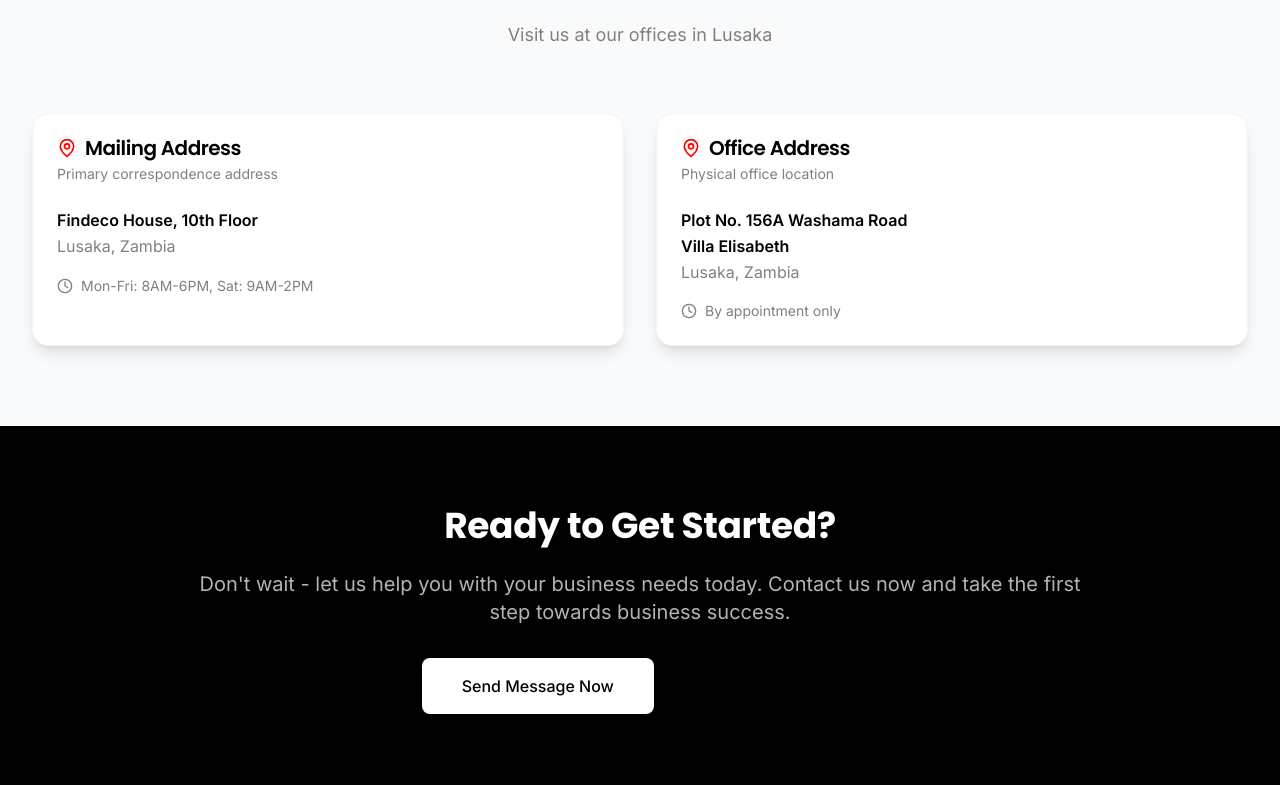
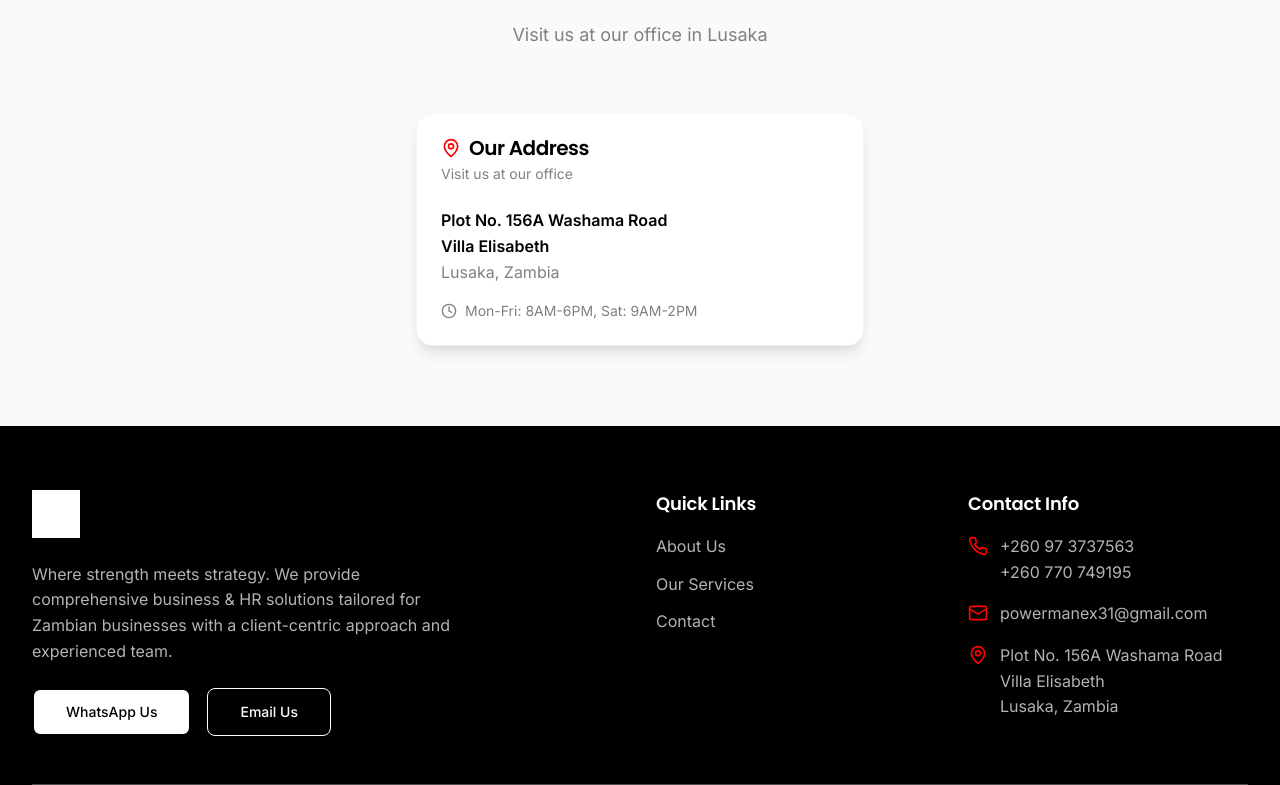
Before and after one commit to Hasa1O1/powermanex-management-consultancy, a Next.js app: page /contact in a window 1280 px wide. Shown: the part 1815-2600 px from the top of the page. Built offline with nearby package versions, Linux system fonts and the light colour scheme.

Commit message:
Update main address and remove CTA section from contact page - Changed footer and contact page to use main office address: Plot No. 156A Washama Road, Villa Elisabeth, Lusaka. Removed CTA section from contact page.

```diff
--- a/app/contact/page.tsx
+++ b/app/contact/page.tsx
@@ -9,7 +9,6 @@ import {
   Clock
 } from 'lucide-react'
 import Link from 'next/link'
-import { createWhatsAppLink } from '@/lib/utils'
 
 export const metadata: Metadata = {
   title: 'Contact Us',
@@ -53,45 +52,20 @@ export default function ContactPage() {
       {/* Location & Contact Info */}
       <Section className="bg-gray-50">
         <SectionHeading
-          title="Our Locations"
-          subtitle="Visit us at our offices in Lusaka"
+          title="Our Location"
+          subtitle="Visit us at our office in Lusaka"
           centered
         />
 
-        <div className="grid md:grid-cols-2 gap-8">
+        <div className="max-w-md mx-auto">
           <Card>
             <CardHeader>
               <CardTitle className="flex items-center gap-2">
                 <MapPin className="w-5 h-5 text-brand-red" />
-                Mailing Address
+                Our Address
               </CardTitle>
               <CardDescription>
-                Primary correspondence address
-              </CardDescription>
-            </CardHeader>
-            <CardContent>
-              <div className="space-y-4">
-                <div>
-                  <div className="font-semibold">Findeco House, 10th Floor</div>
-                  <div className="text-brand-gray">Lusaka, Zambia</div>
-                </div>
-
-                <div className="flex items-center gap-2 text-sm text-brand-gray">
-                  <Clock className="w-4 h-4" />
-                  <span>Mon-Fri: 8AM-6PM, Sat: 9AM-2PM</span>
-                </div>
-              </div>
-            </CardContent>
-          </Card>
-
-          <Card>
-            <CardHeader>
-              <CardTitle className="flex items-center gap-2">
-                <MapPin className="w-5 h-5 text-brand-red" />
-                Office Address
-              </CardTitle>
-              <CardDescription>
-                Physical office location
+                Visit us at our office
               </CardDescription>
             </CardHeader>
             <CardContent>
@@ -104,36 +78,13 @@ export default function ContactPage() {
 
                 <div className="flex items-center gap-2 text-sm text-brand-gray">
                   <Clock className="w-4 h-4" />
-                  <span>By appointment only</span>
+                  <span>Mon-Fri: 8AM-6PM, Sat: 9AM-2PM</span>
                 </div>
               </div>
             </CardContent>
           </Card>
         </div>
       </Section>
-
-      {/* CTA Section */}
-      <Section className="bg-brand-black text-brand-white">
-        <div className="max-w-4xl mx-auto text-center">
-          <h2 className="text-3xl lg:text-4xl font-bold font-heading mb-6">
-            Ready to Get Started?
-          </h2>
-          <p className="text-xl text-brand-gray-light mb-8">
-            Don&apos;t wait - let us help you with your business needs today.
-            Contact us now and take the first step towards business success.
-          </p>
-          <div className="flex flex-col sm:flex-row gap-4 justify-center">
-            <Button asChild size="lg" className="bg-brand-white text-brand-black hover:bg-brand-gray-light">
-              <Link href="#contact-form">Send Message Now</Link>
-            </Button>
-            <Button asChild variant="secondary" size="lg">
-              <a href={createWhatsAppLink('+260973737563', "Hello! I'm interested in Power'manex services.")}>
-                WhatsApp Us
-              </a>
-            </Button>
-          </div>
-        </div>
-      </Section>
     </>
   )
 }
--- a/components/layout/footer.tsx
+++ b/components/layout/footer.tsx
@@ -99,7 +99,8 @@ export default function Footer() {
               <div className="flex items-start space-x-3">
                 <MapPin className="w-5 h-5 text-brand-red mt-0.5 flex-shrink-0" />
                 <div className="text-brand-gray-light">
-                  <div>Findeco House, 10th Floor</div>
+                  <div>Plot No. 156A Washama Road</div>
+                  <div>Villa Elisabeth</div>
                   <div>Lusaka, Zambia</div>
                 </div>
               </div>
```
